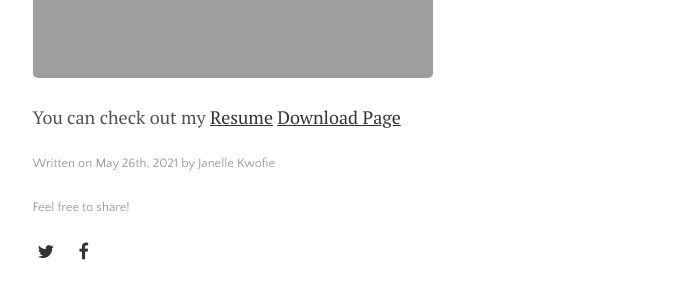
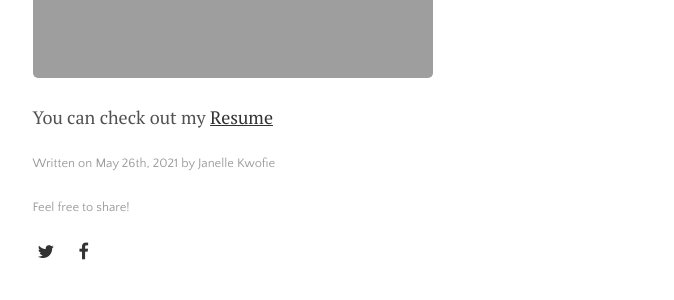
Before and after one commit to JanelleKwofie/JanelleKwofie.github.io, a Jekyll site: the page built from _posts/2021-05-26-resume.md, in a window 1280 px wide. Shown: the part 442-742 px from the top of the page, without its empty margins (300-974 px from the left). Built offline with Jekyll 4.4.1, drawn with Linux system fonts in a browser that asks for light colours.

Commit message:
Update 2021-05-26-resume.md

```diff
--- a/_posts/2021-05-26-resume.md
+++ b/_posts/2021-05-26-resume.md
@@ -9,4 +9,3 @@ image: FirstPost.JPG
 ---
 
 You can check out my [Resume](/assets/files/Resume.pdf)
-<a href="./assets/files/Resume.pdf" > Download Page</a>
```
